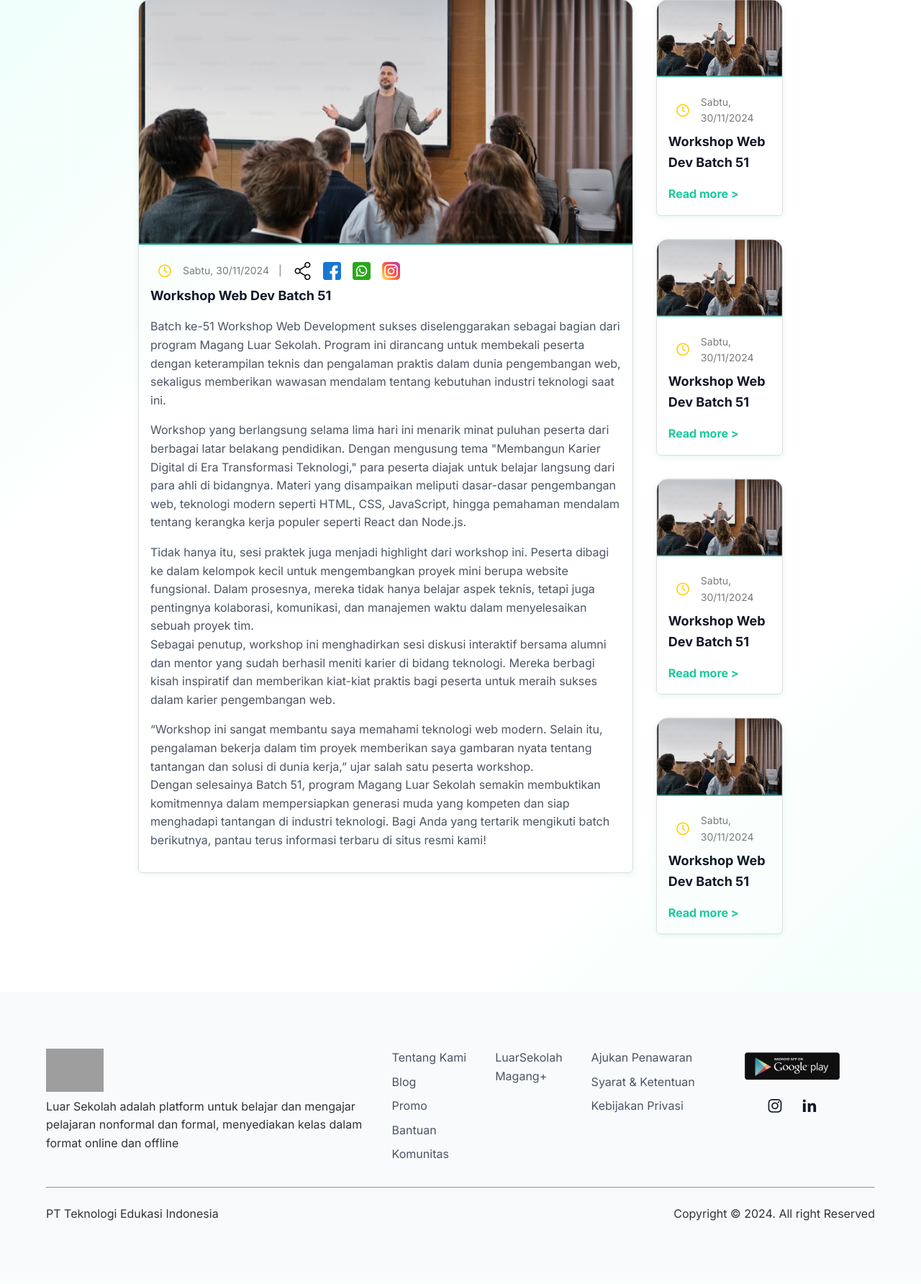
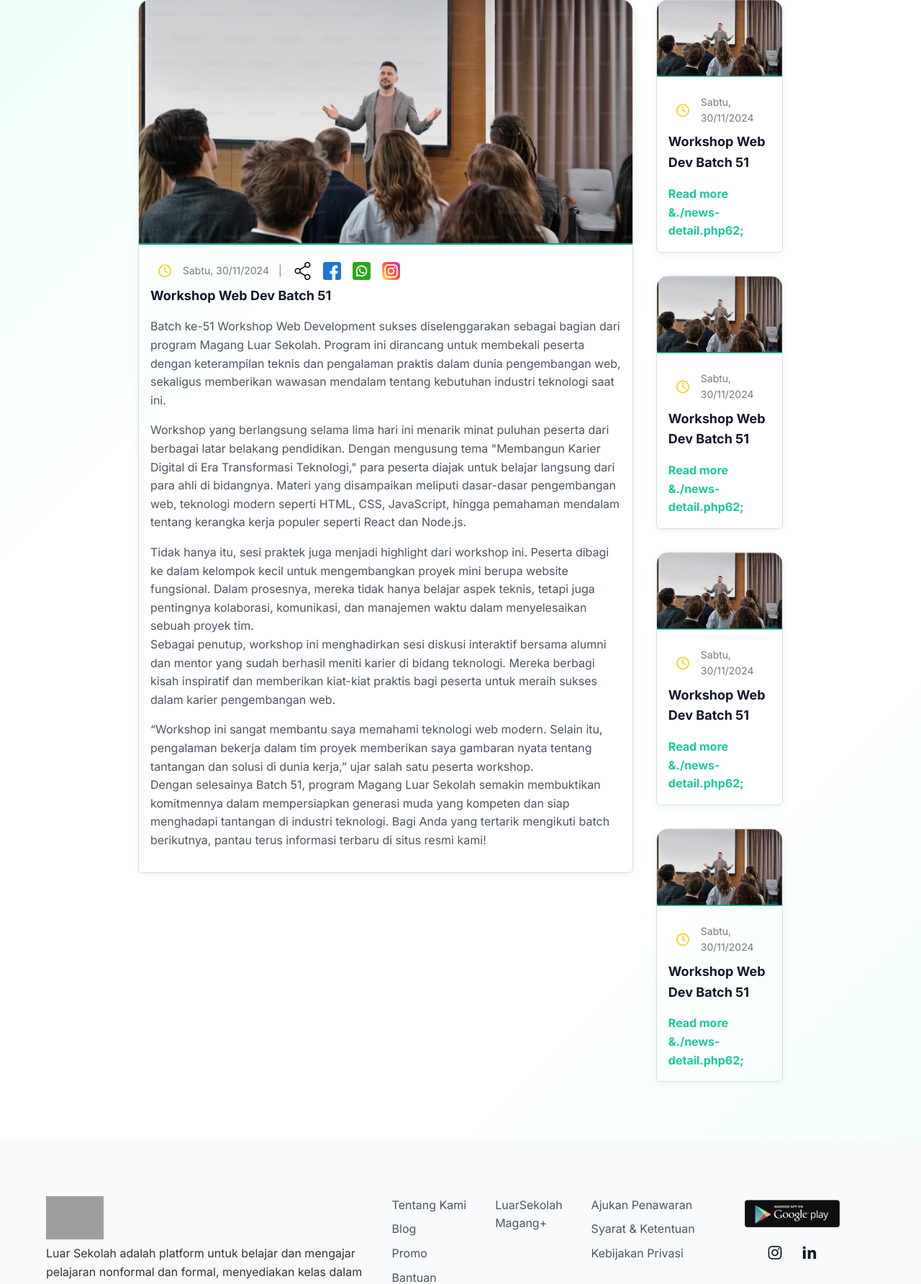
Before and after one commit to arru-tech/app-luar-sekolah, a PHP site: page /news-detail.php in a window 1280 px wide. Shown: the part 212-1996 px from the top of the page at 72% size. Before the commit the page ends 1908 px from the top, so only its background shows below. Run offline with PHP 8.4, Linux system fonts and the light colour scheme; grey boxes are pictures that could not be loaded.

Commit message:
fix missing link

```diff
--- a/component/news-detail.php
+++ b/component/news-detail.php
@@ -13,6 +13,7 @@
                                 <img src="./img/clock.png" alt="" id="no-padding">
                                 <span>Sabtu, 30/11/2024</span>
                                 <span>|</span>
+                                <!-- need to update -->
                                 <img src="./img/share-button.png" alt="">
                                 <img src="./img/facebook-button.png" alt="">
                                 <img src="./img/whatsapp-button.png" alt="">
@@ -53,7 +54,7 @@
                             <h3 class="card-title">
                                 Workshop Web Dev Batch 51
                             </h3>
-                            <a href="#" class="card-link">Read more &#62;</a>
+                            <a href="./news-detail.php" class="card-link">Read more &./news-detail.php62;</a>
                         </div>
                     </div>
                     <div class="card" id="card-margin-2">
@@ -68,7 +69,7 @@
                             <h3 class="card-title">
                                 Workshop Web Dev Batch 51
                             </h3>
-                            <a href="#" class="card-link">Read more &#62;</a>
+                            <a href="./news-detail.php" class="card-link">Read more &./news-detail.php62;</a>
                         </div>
                     </div>
                     <div class="card" id="card-margin-2">
@@ -83,7 +84,7 @@
                             <h3 class="card-title">
                                 Workshop Web Dev Batch 51
                             </h3>
-                            <a href="#" class="card-link">Read more &#62;</a>
+                            <a href="./news-detail.php" class="card-link">Read more &./news-detail.php62;</a>
                         </div>
                     </div>
                     <div class="card" id="card-margin-2">
@@ -98,7 +99,7 @@
                             <h3 class="card-title">
                                 Workshop Web Dev Batch 51
                             </h3>
-                            <a href="#" class="card-link">Read more &#62;</a>
+                            <a href="./news-detail.php" class="card-link">Read more &./news-detail.php62;</a>
                         </div>
                     </div>
                 </div>
```
